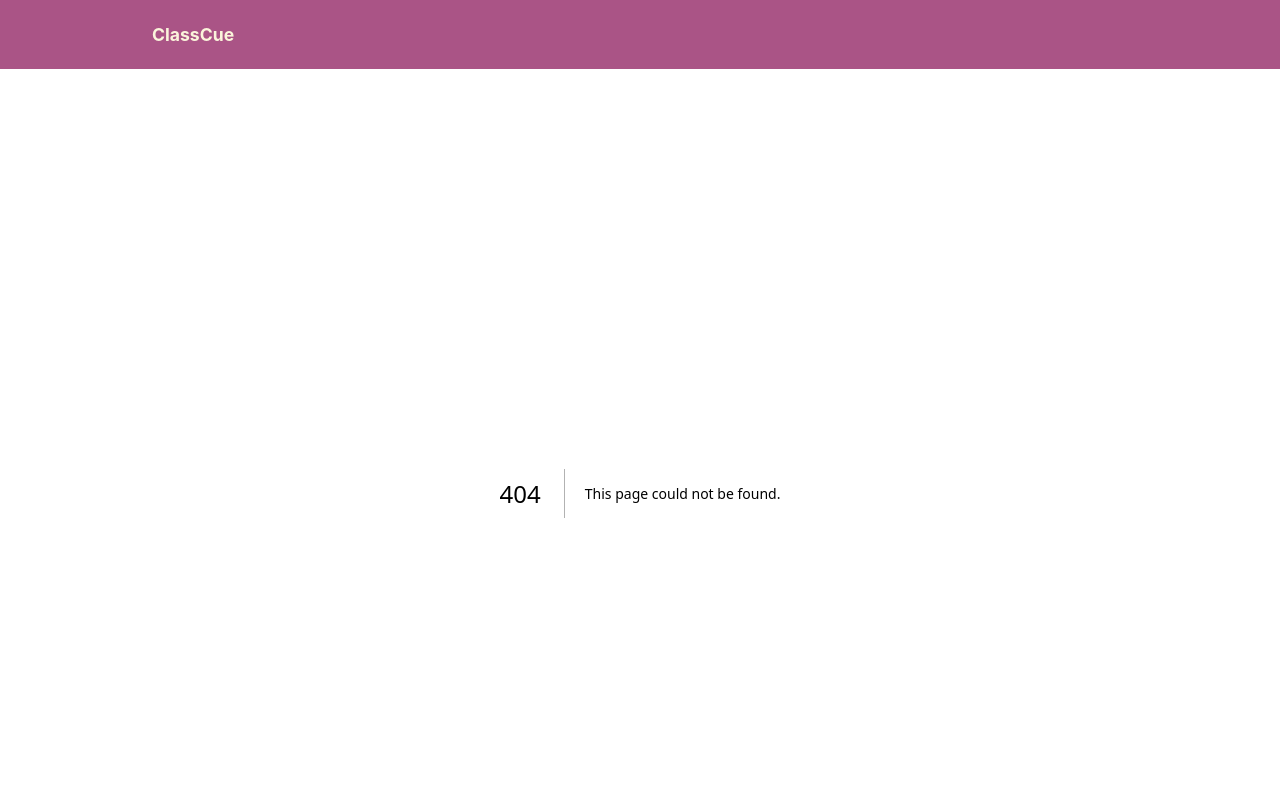
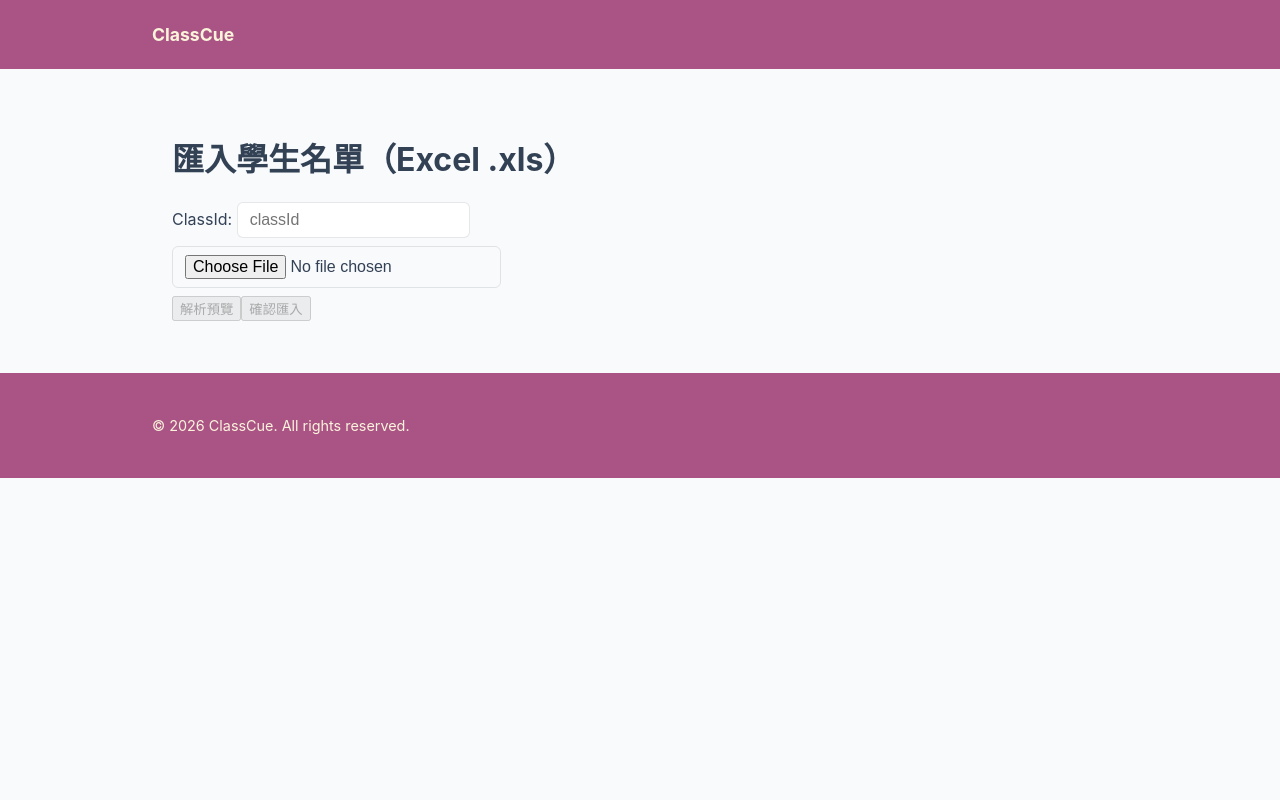
Before and after one commit to jitsungwu/sa2026, a Next.js app: page /class/import in a window 1280 px wide. Before the commit this address had no page. Shown: the top 800 px of the page. Built offline with nearby package versions, Linux system fonts and the light colour scheme.

Commit message:
feat(import-ui): add Excel upload + preview UI (uses xlsx)

```diff
--- a/package.json
+++ b/package.json
@@ -26,6 +26,7 @@
 		"dotenv": "^17.3.1",
 		"firebase": "^11.0.0",
 		"next": "^16.1.6",
+		"xlsx": "^0.18.5",
 		"react": "^18.2.0",
 		"react-dom": "^18.2.0"
 	},
--- /dev/null
+++ b/src/app/class/import/page.jsx
@@ -0,0 +1,119 @@
+"use client"
+import React, { useState, useEffect } from 'react'
+import * as XLSX from 'xlsx'
+
+export default function ImportPage() {
+  const [file, setFile] = useState(null)
+  const [rows, setRows] = useState([])
+  const [preview, setPreview] = useState(null)
+  const [loading, setLoading] = useState(false)
+  const [classId, setClassId] = useState('')
+  const [message, setMessage] = useState('')
+
+  useEffect(() => {
+    // try to get active classId from query param
+    try {
+      const params = new URLSearchParams(window.location.search)
+      const c = params.get('classId')
+      if (c) setClassId(c)
+    } catch (e) {}
+  }, [])
+
+  const onFileChange = (e) => {
+    setFile(e.target.files?.[0] || null)
+    setPreview(null)
+    setRows([])
+    setMessage('')
+  }
+
+  const parseFile = async () => {
+    if (!file) return setMessage('請先選擇 .xls 檔案')
+    setLoading(true)
+    try {
+      const ab = await file.arrayBuffer()
+      const wb = XLSX.read(ab, { type: 'array' })
+      const sheet = wb.Sheets[wb.SheetNames[0]]
+      const data = XLSX.utils.sheet_to_json(sheet, { header: 1, raw: false })
+      const mapped = data.map((r, idx) => ({
+        A: (r[0] ?? '').toString(),
+        B: (r[1] ?? '').toString(),
+        D: (r[3] ?? '').toString(),
+        E: (r[4] ?? '').toString(),
+        row: idx + 1
+      }))
+      setRows(mapped)
+      // call server preview
+      const resp = await fetch('/api/import/preview', {
+        method: 'POST',
+        headers: { 'Content-Type': 'application/json' },
+        body: JSON.stringify({ classId, rows: mapped })
+      })
+      const json = await resp.json()
+      setPreview(json)
+      setMessage(resp.status === 200 ? '解析完成' : '解析遇到問題')
+    } catch (e) {
+      console.error(e)
+      setMessage('讀取檔案失敗')
+    } finally {
+      setLoading(false)
+    }
+  }
+
+  const doCommit = async () => {
+    if (!preview) return
+    setLoading(true)
+    try {
+      const resp = await fetch('/api/import/commit', {
+        method: 'POST',
+        headers: { 'Content-Type': 'application/json' },
+        body: JSON.stringify({ classId, rows })
+      })
+      const json = await resp.json()
+      if (resp.status === 200) {
+        setMessage('匯入成功：' + JSON.stringify(json))
+      } else {
+        setMessage('匯入失敗：' + JSON.stringify(json))
+      }
+    } catch (e) {
+      console.error(e)
+      setMessage('匯入過程發生錯誤')
+    } finally {
+      setLoading(false)
+    }
+  }
+
+  return (
+    <div style={{ padding: 20 }}>
+      <h1>匯入學生名單（Excel .xls）</h1>
+      <div style={{ marginBottom: 8 }}>
+        <label>ClassId: <input value={classId} onChange={e => setClassId(e.target.value)} placeholder="classId" /></label>
+      </div>
+      <div style={{ marginBottom: 8 }}>
+        <input type="file" accept=".xls,.xlsx" onChange={onFileChange} />
+      </div>
+      <div style={{ marginBottom: 8 }}>
+        <button onClick={parseFile} disabled={loading || !file}>解析預覽</button>
+        <button onClick={doCommit} disabled={loading || !preview || (preview.errors && preview.errors.length>0)}>確認匯入</button>
+      </div>
+      <div style={{ marginBottom: 8 }}>{message}</div>
+
+      {preview && (
+        <div>
+          <h2>Preview</h2>
+          <div>Errors: {JSON.stringify(preview.errors)}</div>
+          <div>Warnings: {JSON.stringify(preview.warnings)}</div>
+          <div>
+            {preview.groups && preview.groups.map(g => (
+              <div key={g.groupId} style={{ border: '1px solid #ddd', margin: 6, padding: 6 }}>
+                <strong>Group {g.groupId}</strong> declared: {g.declaredCount} parsed: {g.parsedCount}
+                <ul>
+                  {(g.students || []).map(s => <li key={s.account}>{s.account} — {s.name} ({s.major})</li>)}
+                </ul>
+              </div>
+            ))}
+          </div>
+        </div>
+      )}
+    </div>
+  )
+}
```
